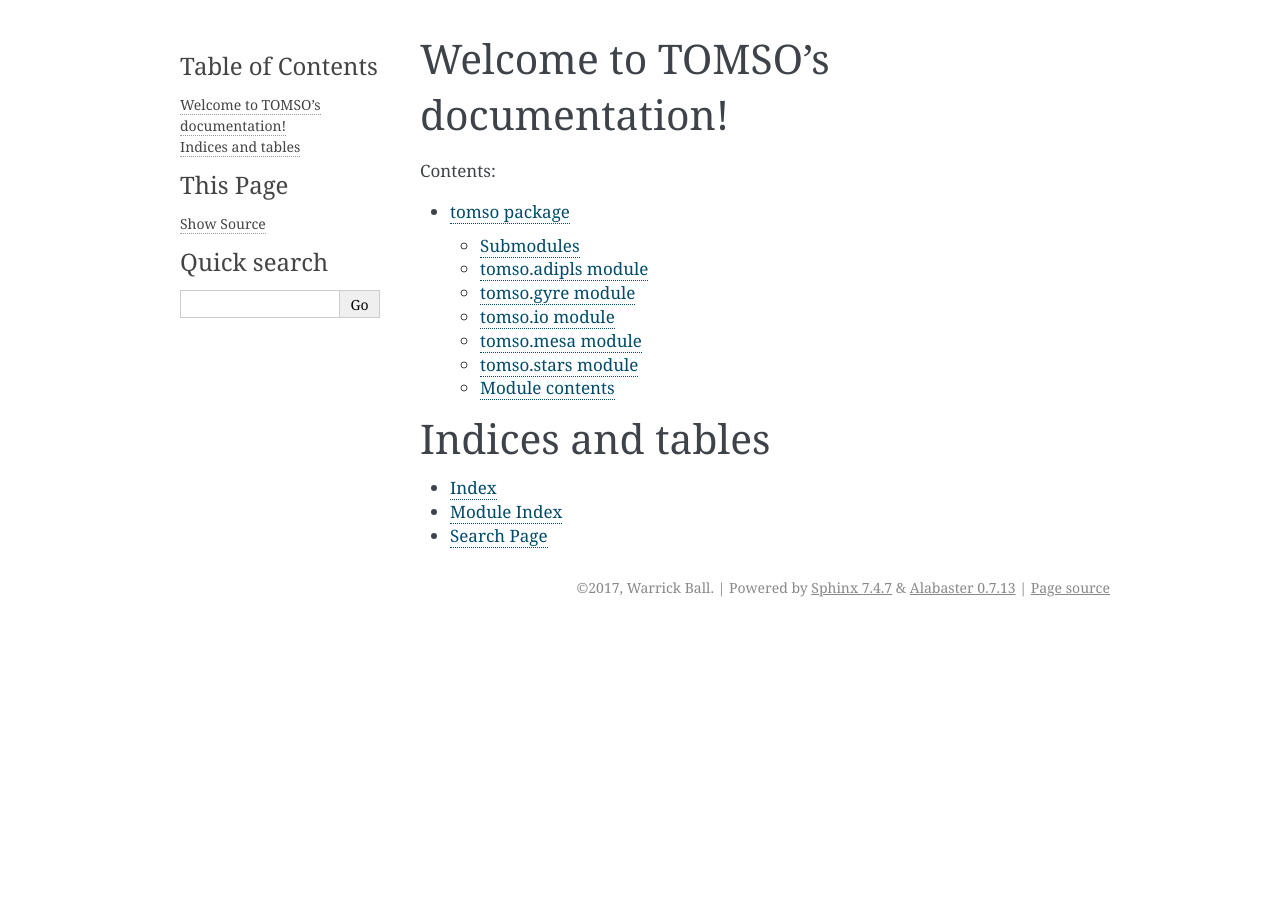
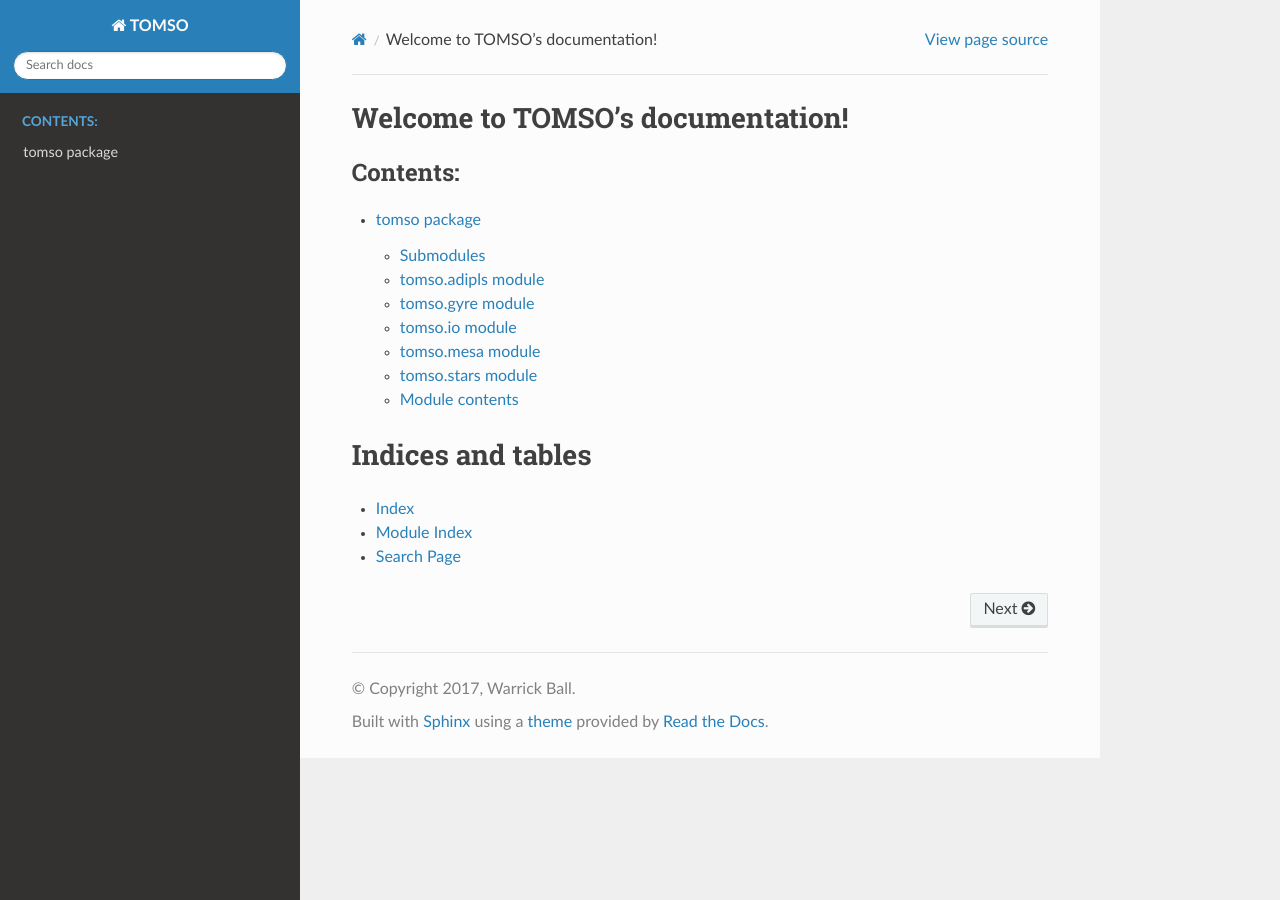
Before and after one commit to warrickball/tomso, a Sphinx documentation site: the page built from doc/index.rst, in a window 1280 px wide. Built offline with Sphinx 7.4.7 and the Read the Docs theme 2.0.0, drawn with Linux system fonts in a browser that asks for light colours.

Commit message:
Trying to fix Read The Docs...

```diff
--- a/doc/conf.py
+++ b/doc/conf.py
@@ -16,9 +16,11 @@
 # add these directories to sys.path here. If the directory is relative to the
 # documentation root, use os.path.abspath to make it absolute, like shown here.
 #
-# import os
-# import sys
+import os
+import sys
 # sys.path.insert(0, u'/home/wball/python/tomso')
+sys.path.insert(0, os.path.abspath('../..'))
+
 
 
 # -- General configuration ------------------------------------------------
@@ -84,7 +86,7 @@ todo_include_todos = True
 # The theme to use for HTML and HTML Help pages.  See the documentation for
 # a list of builtin themes.
 #
-html_theme = 'alabaster'
+html_theme = 'sphinx_rtd_theme'  # 'alabaster'
 
 # Theme options are theme-specific and customize the look and feel of a theme
 # further.  For a list of options available for each theme, see the
```
